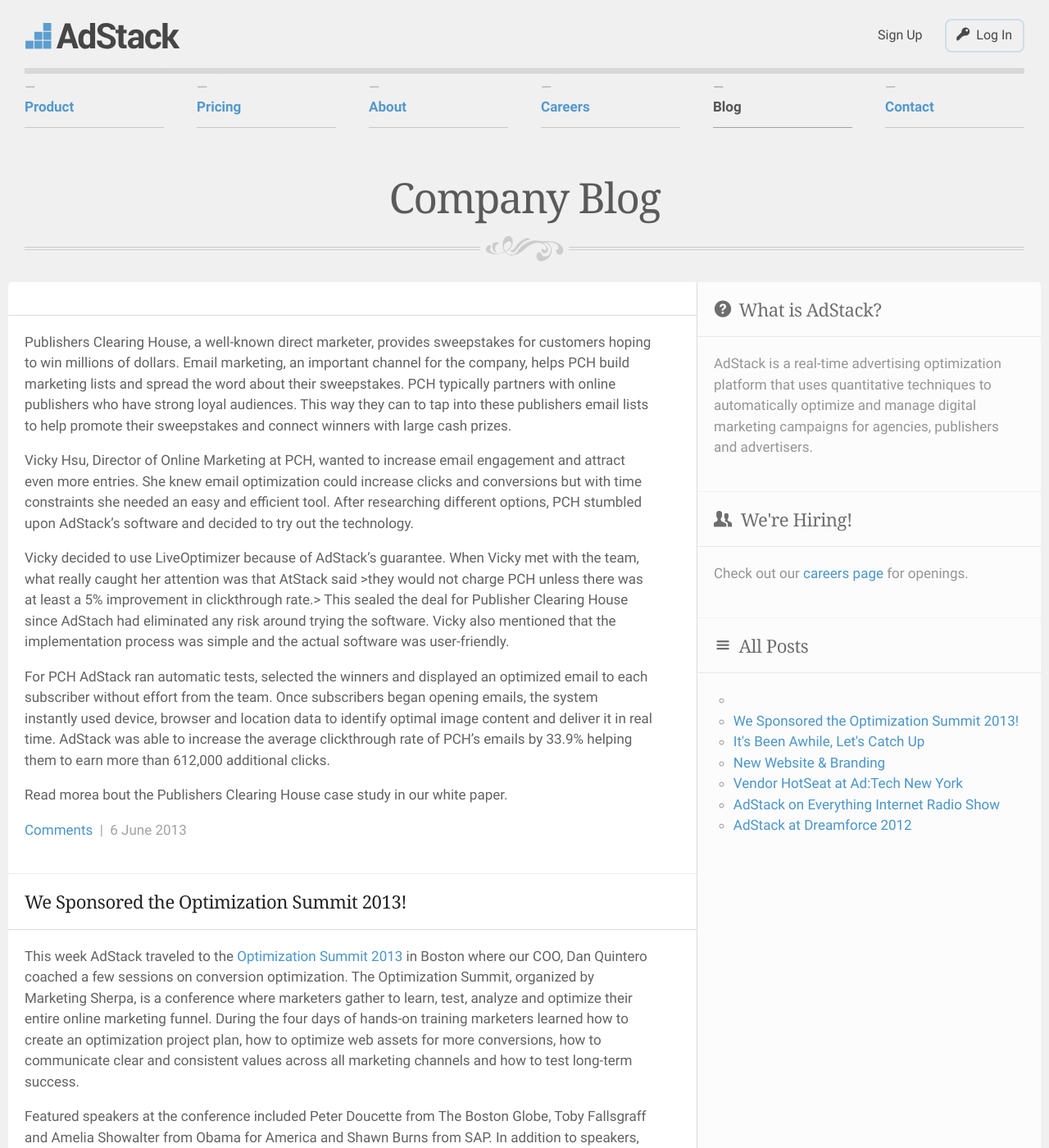
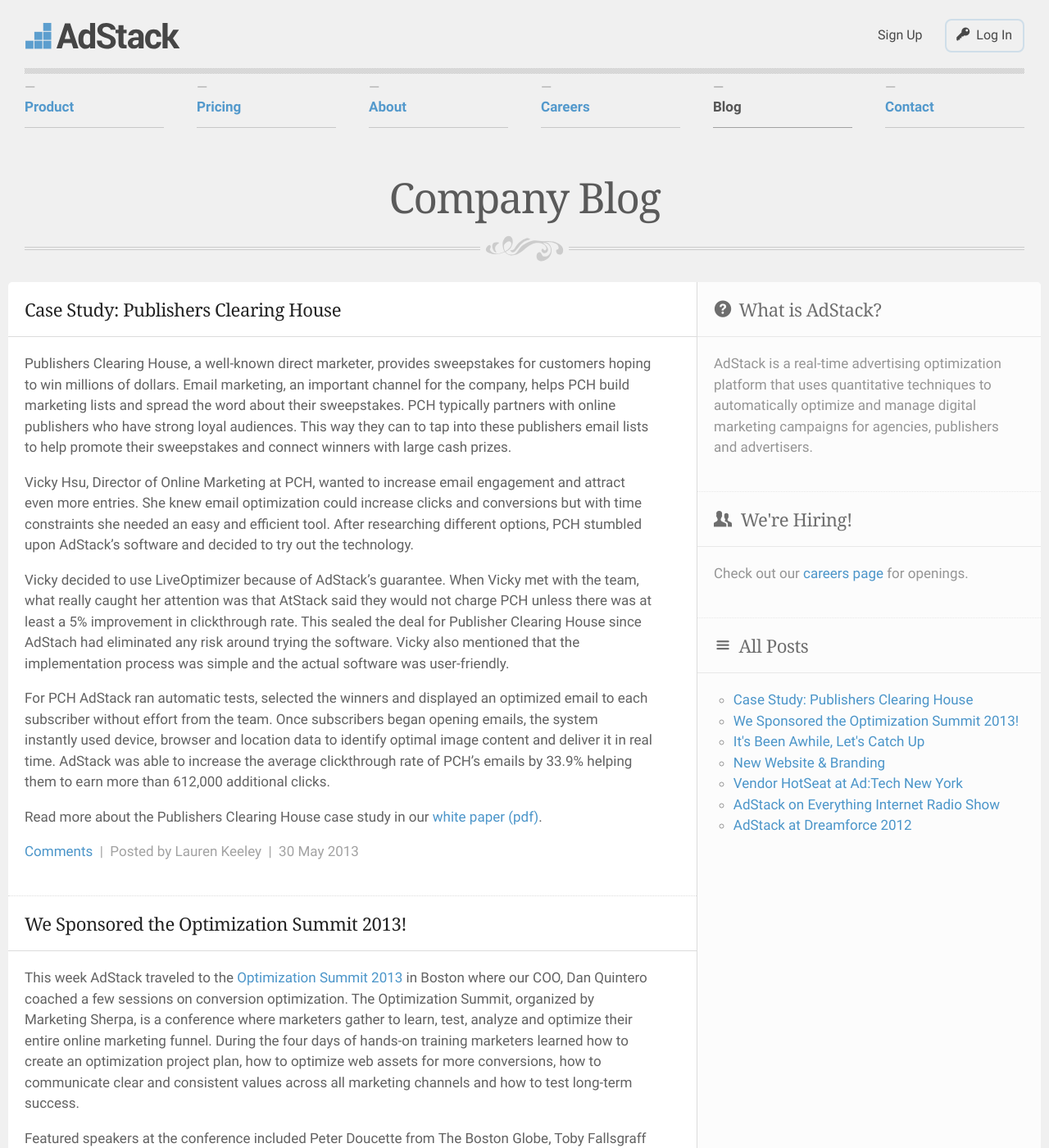
Before and after one commit to AdStack/adstack.github.io, a Jekyll site: the page built from blog/index.html, in a window 1280 px wide and 1400 px high. Shown: the whole window at 82% size. Built offline with Jekyll 4.4.1, drawn with Linux system fonts in a browser that asks for light colours; some web fonts are replaced; comment, search, counter and statistics services are not loaded.

Commit message:
fix errors, upload pdf

```diff
--- a/blog/_posts/2013-05-30-case-study-pch.md
+++ b/blog/_posts/2013-05-30-case-study-pch.md
@@ -1,14 +1,14 @@
 ---
 layout: single
-title: Case Study: Publishers Clearing House
+title: "Case Study: Publishers Clearing House"
 author: Lauren Keeley
 ---
 Publishers Clearing House, a well-known direct marketer, provides sweepstakes for customers hoping to win millions of dollars. Email marketing, an important channel for the company, helps PCH build marketing lists and spread the word about their sweepstakes.  PCH typically partners with online publishers who have strong loyal audiences. This way they can to tap into these publishers email lists to help promote their sweepstakes and connect winners with large cash prizes.
 
 Vicky Hsu, Director of Online Marketing at PCH, wanted to increase email engagement and attract even more entries. She knew email optimization could increase clicks and conversions but with time constraints she needed an easy and efficient tool. After researching different options, PCH stumbled upon AdStack’s software and decided to try out the technology.
 
-Vicky decided to use LiveOptimizer because of AdStack’s guarantee. When Vicky met with the team, what really caught her attention was that AtStack said >they would not charge PCH unless there was at least a 5% improvement in clickthrough rate.> This sealed the deal for Publisher Clearing House since AdStach had eliminated any risk around trying the software. Vicky also mentioned that the implementation process was simple and the actual software was user-friendly.
+Vicky decided to use LiveOptimizer because of AdStack’s guarantee. When Vicky met with the team, what really caught her attention was that AtStack said they would not charge PCH unless there was at least a 5% improvement in clickthrough rate. This sealed the deal for Publisher Clearing House since AdStach had eliminated any risk around trying the software. Vicky also mentioned that the implementation process was simple and the actual software was user-friendly.
 
 For PCH AdStack ran automatic tests, selected the winners and displayed an optimized email to each subscriber without effort from the team. Once subscribers began opening emails, the system instantly used device, browser and location data to identify optimal image content and deliver it in real time. AdStack was able to increase the average clickthrough rate of PCH’s emails by 33.9% helping them to earn more than 612,000 additional clicks.
 
-Read morea bout the Publishers Clearing House case study in our white paper.
+Read more about the Publishers Clearing House case study in our [white paper (pdf)](/media/case_study_pch.pdf).
```
